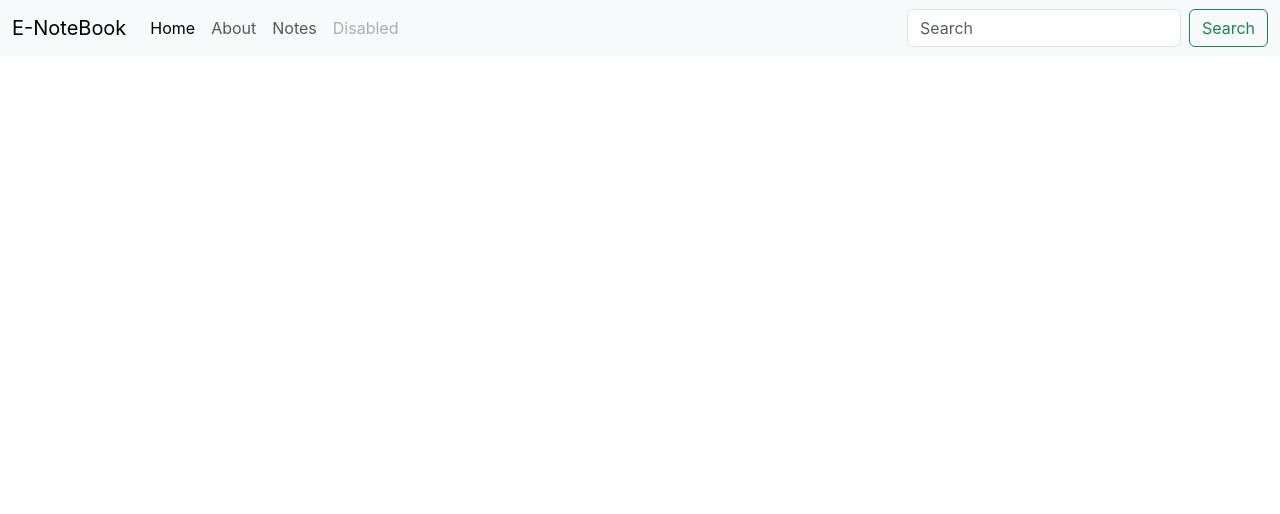
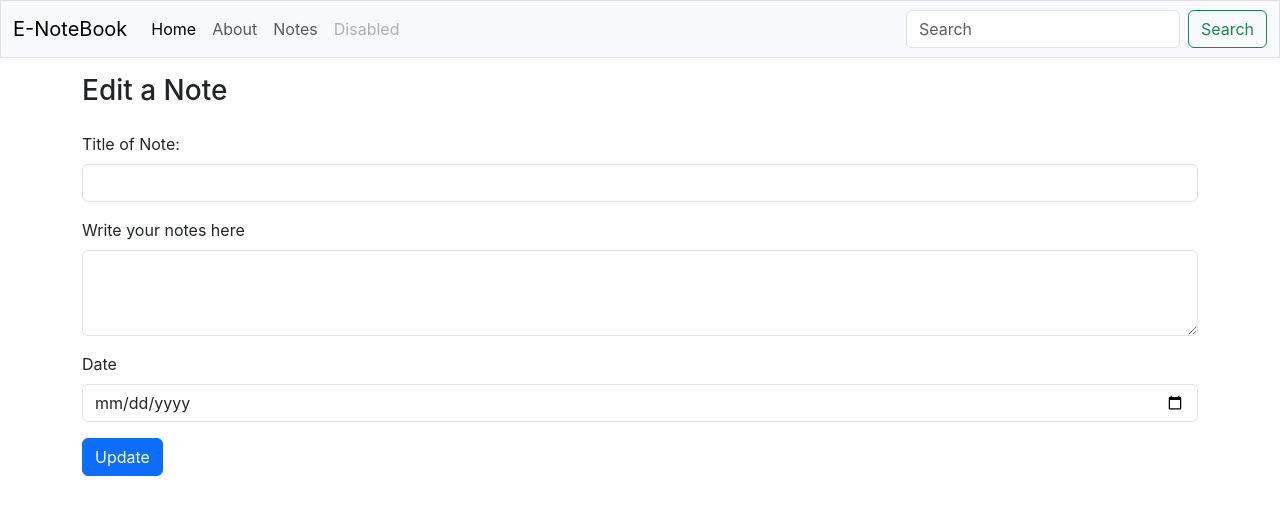
Before and after one commit to Neon17/eNotebook, a React (Create React App) app: page /notes/edit/1 in a window 1280 px wide. Shown: the top 514 px of the page. Built offline with nearby package versions, Linux system fonts and the light colour scheme; no server answers.

Commit message:
FEAT: edit, update made in different page than in total notes

```diff
--- a/src/App.js
+++ b/src/App.js
@@ -1,22 +1,11 @@
 import './App.css';
-// import axios from 'axios';
-import { useEffect } from 'react';
 import Navbar from './components/Navbar';
 import { BrowserRouter as Router, Route, Routes } from 'react-router-dom';
 import Notes from './components/Notes';
 import Home from './components/Home';
+import EditNote from './components/EditNote';
 
 function App() {
-
-  const fetchAPI = async()=>{
-    // const response = await axios.get("http://localhost:5000/");
-  }
-
-  useEffect(()=>{
-    fetchAPI();
-  })
-
-
 
   return (
     <>
@@ -25,6 +14,7 @@ function App() {
       <Routes>
         <Route exact path = "/" element={<Home/>}/>
         <Route exact path = "/notes" element={<Notes/>} />
+        <Route exact path = "/notes/edit/:id" element={<EditNote/>} />
       </Routes>
     </Router>
     </>
--- /dev/null
+++ b/src/components/EditNote.js
@@ -0,0 +1,104 @@
+import axios from 'axios';
+import React,{useEffect, useState} from 'react';
+import { redirect, useParams } from 'react-router-dom';
+
+function EditNote (){
+    let [title, setTitle] = useState("");
+    let [note, setNote] = useState("");
+    let [date, setDate] = useState("");
+    let { id } = useParams();
+
+    let [status, setStatus] = useState(null);
+    let [statusColor, setStatusColor] = useState(null);
+
+    const fetchEditAPI = async()=>{
+        const response = await axios.get(`http://localhost:5000/api/v1/notes/${id}`);
+        setDate(response.data.data.date.split('T')[0]);
+        setNote(response.data.data.description);
+        setTitle(response.data.data.title);
+    }
+
+    useEffect(()=>{
+        fetchEditAPI();
+    },[])
+
+    const changeField = (event)=>{
+        if (event.target.id==="titleNote1234"){
+            setTitle(event.target.value);
+        }
+        else if (event.target.id==='fullNote1234'){
+            setNote(event.target.value);
+        }
+        else if (event.target.id==='dateNote1234'){
+            setDate(event.target.value);
+        }
+    }
+
+    const updateNote = ()=>{
+        //update button clicked
+        const axiosConfig={headers: {
+            "Content-Type": "application/json"
+        }};
+        axios.patch(
+            `http://localhost:5000/api/v1/notes/${id}`,
+            {
+                title: title,
+                description: note,
+                date: date
+            },
+            axiosConfig
+        ).then((res)=>{
+            if (res.data.status==='success'){
+                setStatus('Successfully Updated the Note');
+                setStatusColor('success');
+            }
+            else {
+                setStatus('Something went wrong!');
+                setStatusColor('danger');
+            }
+            return redirect('/notes');
+        })
+        .catch((err)=>{
+            setStatus(err.message);
+            setStatusColor('danger');
+        });
+    }
+
+    setTimeout(() => {
+        setStatus(null);
+    }, 3000);
+
+    return (
+        <div>
+            <div className="container">
+                <h3 className='mb-4 mt-3'>Edit a Note</h3>
+                <div className="mb-3">
+                    <label htmlFor="" className="form-label">Title of Note: </label>
+                    <input type="text" value={title} className="form-control" onChange={changeField} name="" id="titleNote1234" aria-describedby="helpId" placeholder=""/>
+                </div>
+
+                <div className="mb-3">
+                    <label htmlFor="" className="form-label">Write your notes here</label>
+                    <textarea value={note} className="form-control" onChange={changeField} name="" id="fullNote1234" rows="3"></textarea>
+                </div>
+
+                <div className="mb-3">
+                    <label htmlFor="" className="form-label">Date</label>
+                    <input type="date" value={date} className="form-control" name="" id="dateNote1234" aria-describedby="helpId" onChange={changeField}/>
+                </div>
+
+                <button type="submit" className="btn btn-primary" onClick={updateNote}>
+                    Update
+                </button>
+
+                {!status ||
+                    <div className={`mt-2 alert alert-${statusColor}`} role="alert">
+                        {status}
+                    </div>
+                }
+            </div>
+        </div>
+    )
+}
+
+export default EditNote;
--- a/src/components/Home.js
+++ b/src/components/Home.js
@@ -54,6 +54,7 @@ function Home (props){
     return (
         <div>
             <div className="container">
+                <h3 className='mb-4 mt-3'>Create a Note</h3>
                 <div className="mb-3">
                     <label htmlFor="" className="form-label">Title of Note: </label>
                     <input type="text" className="form-control" onChange={changeField} name="" id="titleNote1234" aria-describedby="helpId" placeholder=""/>
--- a/src/components/Navbar.js
+++ b/src/components/Navbar.js
@@ -3,7 +3,7 @@ import { Link } from 'react-router-dom';
 
 function Navbar(props){
     return (
-        <nav className="navbar navbar-expand-lg bg-body-tertiary">
+        <nav className="navbar navbar-expand-lg bg-body-tertiary border">
             <div className="container-fluid">
                 <a className="navbar-brand" href="/">{props.title}</a>
                 <button className="navbar-toggler" type="button" data-bs-toggle="collapse" data-bs-target="/navbarSupportedContent" aria-controls="navbarSupportedContent" aria-expanded="false" aria-label="Toggle navigation">
--- a/src/components/Notes.js
+++ b/src/components/Notes.js
@@ -1,5 +1,6 @@
 import axios from 'axios';
 import React,{useEffect, useState} from 'react';
+import { Link } from 'react-router-dom';
 
 export default function Notes(props){
 
@@ -57,8 +58,8 @@ export default function Notes(props){
                             <h5 className="card-title">{element.title}</h5>
                             <p className="card-text">{element.description}</p>
                             <p className="card-text">{element.date.split('T')[0]}</p>
-                            <a href="#" className="btn btn-success btn-sm my-1" onClick={()=>editNote(element._id)}>Edit</a>
-                            <a href="#" className="btn btn-danger btn-sm my-1 ms-1" onClick={()=>deleteNote(element._id)}>Delete</a>
+                            <Link to={`/notes/edit/${element._id}`} className="btn btn-success btn-sm my-1" onClick={()=>editNote(element._id)}>Edit</Link>
+                            <a href="" className="btn btn-danger btn-sm my-1 ms-1" onClick={()=>deleteNote(element._id)}>Delete</a>
                         </div>
                     </div>)
                 }))}
```
Also changed, not shown: 2 other files (tests, documents, lock files or other folders).
